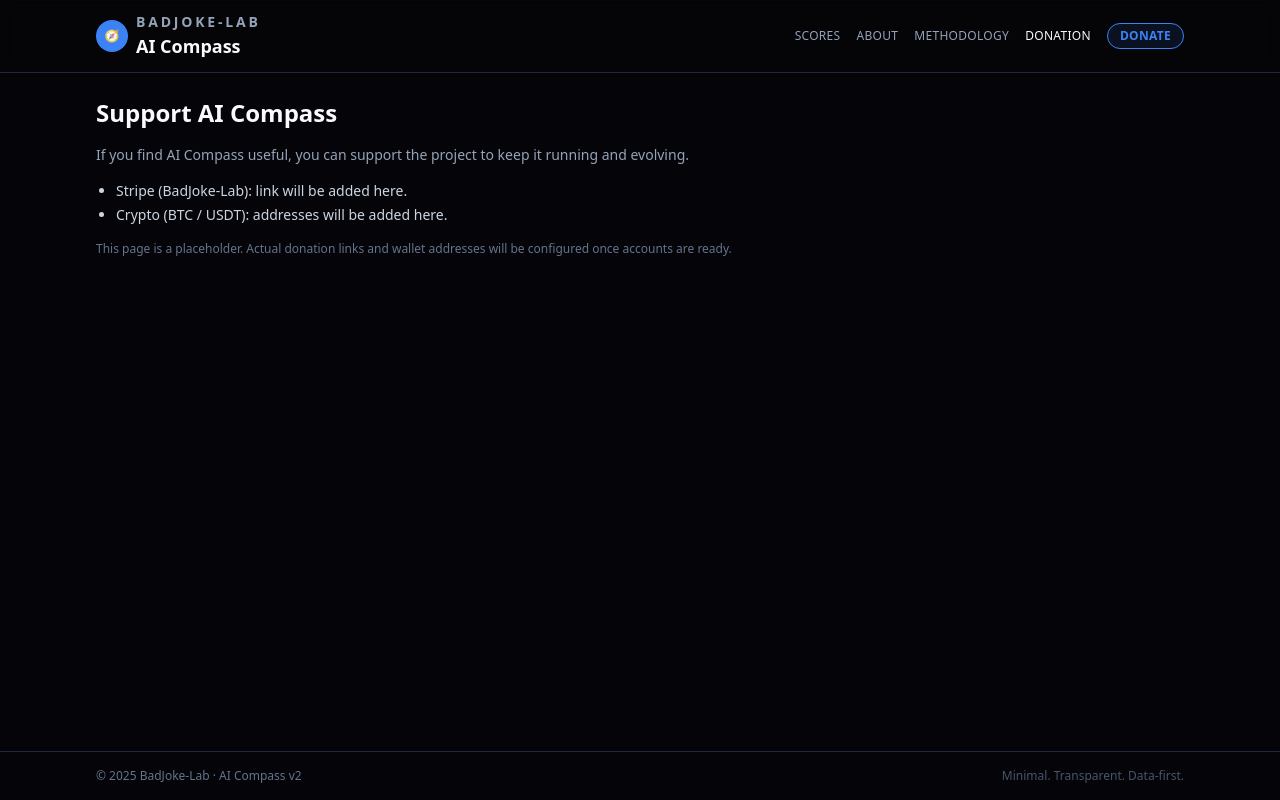
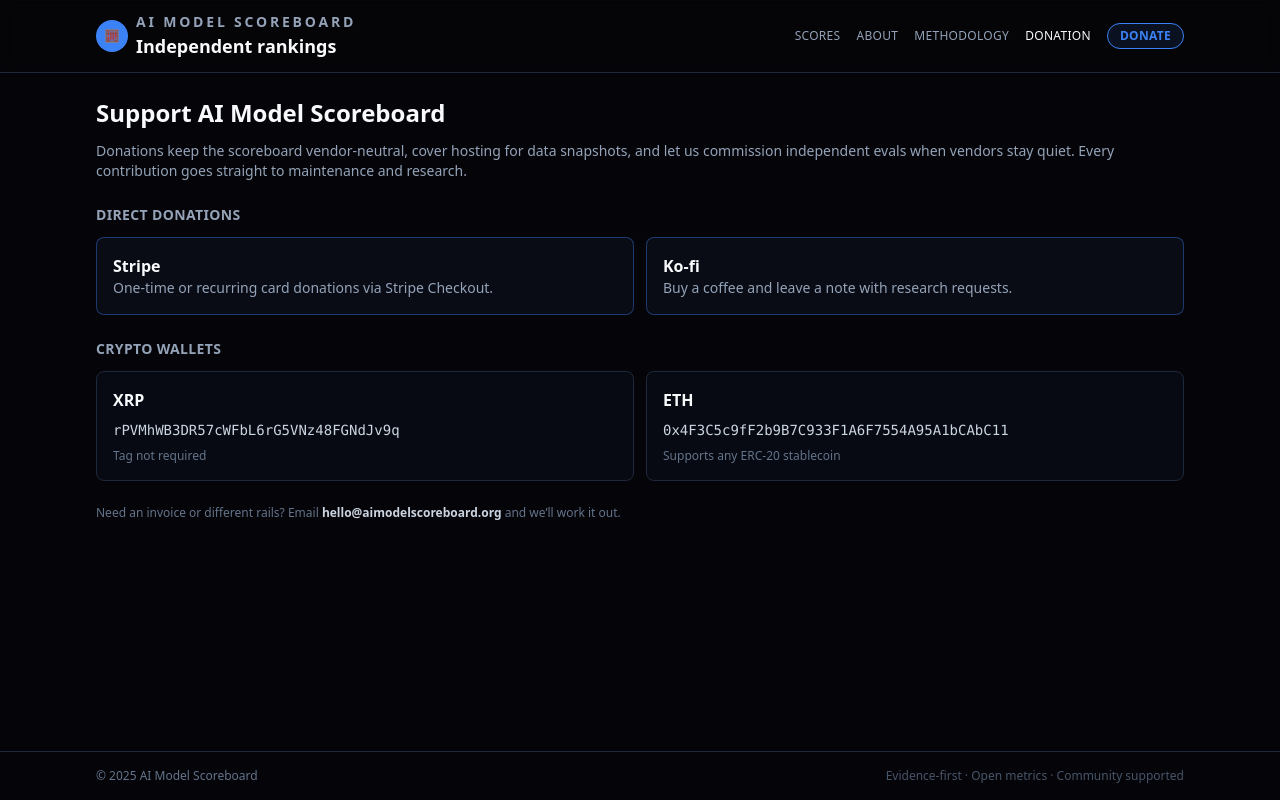
Before and after one commit to badjoke-lab/aicompass, a Next.js app: page /donation in a window 1280 px wide. Built offline with nearby package versions, Linux system fonts and the light colour scheme.

Commit message:
feat: refresh scoreboard branding and copy

```diff
--- a/app/about/page.tsx
+++ b/app/about/page.tsx
@@ -2,17 +2,24 @@ export default function AboutPage() {
   return (
     <div className="space-y-4">
       <h1 className="text-xl font-semibold text-slate-50 sm:text-2xl">
-        About AI Compass
+        About AI Model Scoreboard
       </h1>
       <p className="text-sm text-slate-400">
-        AI Compass is a BadJoke-Lab project that scores modern AI models with a
-        focus on transparency and reproducibility. It is not sponsored by any
-        vendor.
+        AI Model Scoreboard is a community-run initiative to benchmark
+        foundation models with an emphasis on evidence, reproducibility, and
+        accessible storytelling. We are not affiliated with any of the vendors
+        we track.
       </p>
+        <p className="text-sm text-slate-400">
+          Every score and spike that appears on the board must be backed by a
+          public artifact—eval reports, deployment notes, pricing updates, or
+          policy statements. If evidence is missing, the model stays in a
+          provisional &ldquo;waiting&rdquo; state until we can verify the claim.
+        </p>
       <p className="text-sm text-slate-400">
-        The goal is to provide a simple, data-first overview of how models
-        compare, how they change over time, and where the underlying evidence
-        comes from.
+        The project is intentionally minimal: one table, clear deltas, and a
+        cadence that mirrors how operators make roadmap decisions. Transparency
+        is the product.
       </p>
     </div>
   );
--- a/app/donation/page.tsx
+++ b/app/donation/page.tsx
@@ -1,20 +1,91 @@
+const donationLinks = [
+  {
+    label: "Stripe",
+    href: "https://donate.stripe.com/6oEg2w0G1e0ldLa288",
+    description: "One-time or recurring card donations via Stripe Checkout.",
+  },
+  {
+    label: "Ko-fi",
+    href: "https://ko-fi.com/aimodelscoreboard",
+    description: "Buy a coffee and leave a note with research requests.",
+  },
+];
+
+const wallets = [
+  {
+    asset: "XRP",
+    address: "rPVMhWB3DR57cWFbL6rG5VNz48FGNdJv9q",
+    memo: "Tag not required",
+  },
+  {
+    asset: "ETH",
+    address: "0x4F3C5c9fF2b9B7C933F1A6F7554A95A1bCAbC11",
+    memo: "Supports any ERC-20 stablecoin",
+  },
+];
+
 export default function DonationPage() {
   return (
-    <div className="space-y-4">
-      <h1 className="text-xl font-semibold text-slate-50 sm:text-2xl">
-        Support AI Compass
-      </h1>
-      <p className="text-sm text-slate-400">
-        If you find AI Compass useful, you can support the project to keep it
-        running and evolving.
-      </p>
-      <ul className="list-disc space-y-1 pl-5 text-sm text-slate-300">
-        <li>Stripe (BadJoke-Lab): link will be added here.</li>
-        <li>Crypto (BTC / USDT): addresses will be added here.</li>
-      </ul>
+    <div className="space-y-6">
+      <div className="space-y-3">
+        <h1 className="text-xl font-semibold text-slate-50 sm:text-2xl">
+          Support AI Model Scoreboard
+        </h1>
+        <p className="text-sm text-slate-400">
+          Donations keep the scoreboard vendor-neutral, cover hosting for data
+          snapshots, and let us commission independent evals when vendors stay
+          quiet. Every contribution goes straight to maintenance and research.
+        </p>
+      </div>
+
+      <section className="space-y-3">
+        <h2 className="text-sm font-semibold uppercase tracking-wide text-slate-400">
+          Direct donations
+        </h2>
+        <div className="grid gap-3 sm:grid-cols-2">
+          {donationLinks.map((link) => (
+            <a
+              key={link.label}
+              href={link.href}
+              target="_blank"
+              rel="noreferrer"
+              className="rounded-lg border border-accent/40 bg-slate-900/40 p-4 transition hover:border-accent"
+            >
+              <div className="text-base font-semibold text-slate-50">
+                {link.label}
+              </div>
+              <p className="text-sm text-slate-400">{link.description}</p>
+            </a>
+          ))}
+        </div>
+      </section>
+
+      <section className="space-y-3">
+        <h2 className="text-sm font-semibold uppercase tracking-wide text-slate-400">
+          Crypto wallets
+        </h2>
+        <div className="grid gap-3 sm:grid-cols-2">
+          {wallets.map((wallet) => (
+            <div
+              key={wallet.asset}
+              className="space-y-2 rounded-lg border border-slate-800 bg-slate-900/30 p-4"
+            >
+              <div className="text-base font-semibold text-slate-50">
+                {wallet.asset}
+              </div>
+              <p className="break-all text-sm font-mono text-slate-300">
+                {wallet.address}
+              </p>
+              <p className="text-xs text-slate-500">{wallet.memo}</p>
+            </div>
+          ))}
+        </div>
+      </section>
+
       <p className="text-xs text-slate-500">
-        This page is a placeholder. Actual donation links and wallet addresses
-        will be configured once accounts are ready.
+        Need an invoice or different rails? Email
+        <span className="font-semibold text-slate-300"> hello@aimodelscoreboard.org </span>
+        and we’ll work it out.
       </p>
     </div>
   );
--- a/app/layout.tsx
+++ b/app/layout.tsx
@@ -4,8 +4,9 @@ import Header from "@/components/Header";
 import Footer from "@/components/Footer";
 
 export const metadata = {
-  title: "AI Compass v2",
-  description: "Transparent, data-driven scoring for modern AI models."
+  title: "AI Model Scoreboard",
+  description:
+    "Independent AI model rankings focused on transparent evidence, open metrics, and meaningful deltas."
 };
 
 export default function RootLayout({ children }: { children: ReactNode }) {
--- a/app/methodology/page.tsx
+++ b/app/methodology/page.tsx
@@ -1,3 +1,5 @@
+import { DELTA_WINDOW_DAYS } from "@/lib/models";
+
 export default function MethodologyPage() {
   return (
     <div className="space-y-4">
@@ -5,18 +7,45 @@ export default function MethodologyPage() {
         Methodology
       </h1>
       <p className="text-sm text-slate-400">
-        This page will document how scores are calculated: metrics, weighting,
-        normalization, and how evidence is used. For now, it&apos;s a
-        placeholder derived from the spec.
+        The aims-v1 methodology is intentionally simple. Each number on the
+        scoreboard must come from a cited artifact that is public, repeatable,
+        and updated frequently enough to matter.
       </p>
-      <ul className="list-disc space-y-1 pl-5 text-sm text-slate-300">
-        <li>4 core metrics: Performance, Safety, Cost/Efficiency, Transparency</li>
-        <li>Scores normalized to 0–100</li>
-        <li>Weighted total score (40/30/10/20)</li>
-        <li>Delta (Δ) over 30-day windows</li>
-        <li>Spike badges for large movements</li>
-        <li>Waiting state for models with limited public info</li>
-      </ul>
+
+      <div className="space-y-3 rounded-lg border border-slate-800 bg-slate-900/40 p-4">
+        <h2 className="text-base font-semibold text-slate-100">Scoring philosophy</h2>
+        <p className="text-sm text-slate-400">
+          Four pillars drive the composite score: Performance (40%), Safety &
+          Alignment (30%), Cost & Efficiency (10%), and Transparency & Ecosystem
+          (20%). Each pillar is normalized to 0–100 with sub-metrics documented in
+          the evidence drawer of every model card. We err on the side of
+          conservative scoring—if two reputable sources disagree, the lower
+          number wins until the delta stabilizes.
+        </p>
+      </div>
+
+      <div className="space-y-3 rounded-lg border border-slate-800 bg-slate-900/40 p-4">
+        <h2 className="text-base font-semibold text-slate-100">30-day delta rules</h2>
+        <p className="text-sm text-slate-400">
+          Movement is tracked in rolling {" "}
+          {DELTA_WINDOW_DAYS}-day windows. A change only posts to the board when
+          at least two corroborating datapoints exist (e.g. a vendor changelog
+          plus third-party eval). Spikes appear when |Δ| ≥ 3. If a vendor stops
+          publishing updates for more than 45 days, the model is frozen and
+          flagged for review.
+        </p>
+      </div>
+
+      <div className="space-y-3 rounded-lg border border-slate-800 bg-slate-900/40 p-4">
+        <h2 className="text-base font-semibold text-slate-100">Transparency requirements</h2>
+        <p className="text-sm text-slate-400">
+          No private benchmarks, no unverifiable leaks. Each row in the
+          scoreboard links back to eval reports, policy notes, pricing pages, or
+          shipping announcements. Models without public documentation stay in a
+          &ldquo;waiting&rdquo; state and do not impact spike calculations until the minimum
+          disclosure set is satisfied.
+        </p>
+      </div>
     </div>
   );
 }
--- a/app/page.tsx
+++ b/app/page.tsx
@@ -19,7 +19,7 @@ export default function ScoresPage() {
     <div className="flex flex-col gap-10">
       <section className="space-y-4">
         <p className="text-xs font-semibold uppercase tracking-[0.3em] text-slate-500">
-          aims-v1 scoreboard
+          AI Model Scoreboard · aims-v1
         </p>
         <h1 className="text-3xl font-semibold text-slate-50 sm:text-4xl">
           Transparent AI model leaderboard
--- a/app/privacy/page.tsx
+++ b/app/privacy/page.tsx
@@ -5,9 +5,10 @@ export default function PrivacyPage() {
         Privacy
       </h1>
       <p className="text-sm text-slate-400">
-        AI Compass does not collect personal information. Basic analytics may be
-        used (e.g. Cloudflare Web Analytics, Vercel logs) to understand traffic
-        and improve the service.
+        AI Model Scoreboard does not collect personal information. Basic
+        privacy-respecting analytics (e.g. Cloudflare Web Analytics, Vercel
+        logs) are used only to understand traffic patterns and keep the service
+        stable.
       </p>
       <p className="text-sm text-slate-400">
         No user accounts, no tracking cookies, and no advertising identifiers
--- a/components/Footer.tsx
+++ b/components/Footer.tsx
@@ -2,10 +2,10 @@ export default function Footer() {
   return (
     <footer className="border-t border-slate-800 bg-background/80">
       <div className="mx-auto flex max-w-6xl flex-col gap-3 px-4 py-4 text-xs text-slate-500 sm:flex-row sm:items-center sm:justify-between sm:px-6 lg:px-8">
-        <div>© {new Date().getFullYear()} BadJoke-Lab · AI Compass v2</div>
+        <div>© {new Date().getFullYear()} AI Model Scoreboard</div>
         <div className="flex flex-wrap gap-3">
           <span className="text-slate-600">
-            Minimal. Transparent. Data-first.
+            Evidence-first · Open metrics · Community supported
           </span>
         </div>
       </div>
--- a/components/Header.tsx
+++ b/components/Header.tsx
@@ -18,14 +18,14 @@ export default function Header() {
       <div className="mx-auto flex max-w-6xl items-center justify-between px-4 py-3 sm:px-6 lg:px-8">
         <Link href="/" className="flex items-center gap-2">
           <div className="flex h-8 w-8 items-center justify-center rounded-full bg-accent text-xs font-bold text-white">
-            🧭
+            🧮
           </div>
           <div className="leading-tight">
             <div className="text-sm font-semibold uppercase tracking-[0.2em] text-slate-400">
-              BadJoke-Lab
+              AI Model Scoreboard
             </div>
             <div className="text-lg font-semibold text-slate-50">
-              AI Compass
+              Independent rankings
             </div>
           </div>
         </Link>
--- a/package.json
+++ b/package.json
@@ -1,5 +1,5 @@
 {
-  "name": "ai-compass-v2",
+  "name": "ai-model-scoreboard",
   "version": "0.1.0",
   "private": true,
   "scripts": {
```
